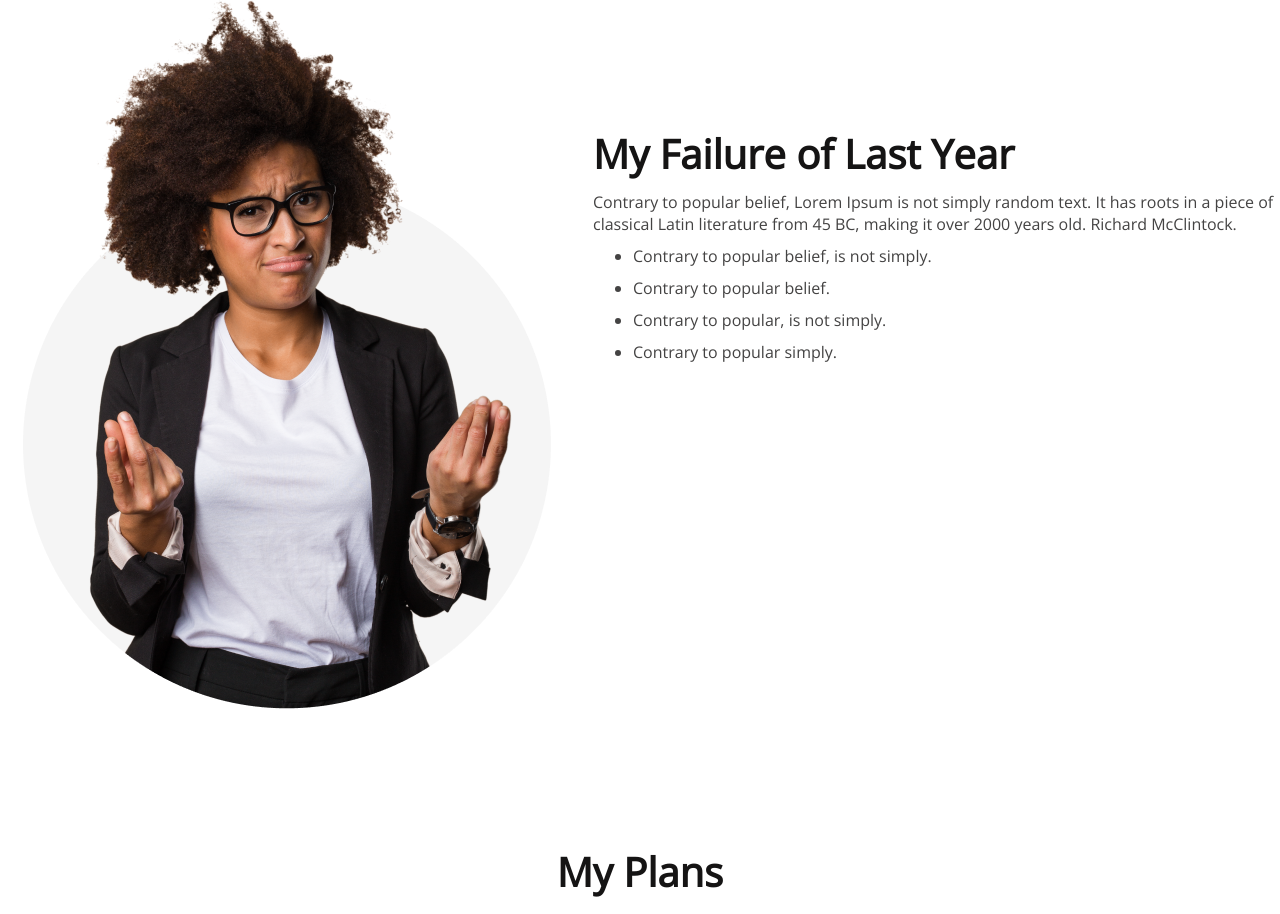
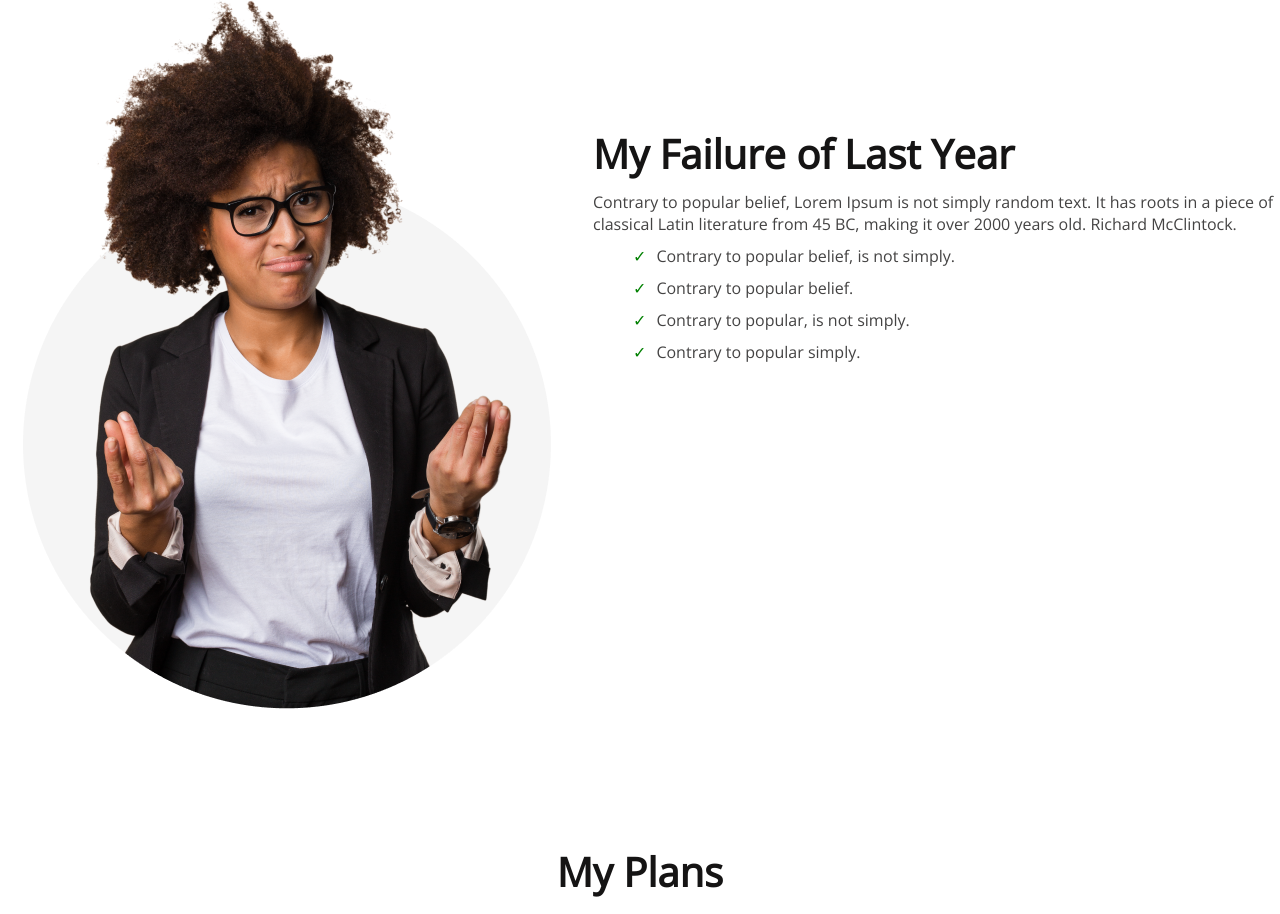
Before and after one commit to SayedBinHarun02/my-portfolio-m1, a plain HTML site: page index.html in a window 1280 px wide. Shown: the part 1246-2160 px from the top of the page. Drawn offline with nearby package versions, Linux system fonts and the light colour scheme.

Commit message:
complete

```diff
--- a/styles/style.css
+++ b/styles/style.css
@@ -30,6 +30,7 @@ body{
     font-size: 65px;
     color: #151414;
     margin-bottom: 24px;
+    align-items: right;
 }
 .banner-description{
     color: #444343;
@@ -67,7 +68,14 @@ margin-bottom: 10px;
 }
 .failure-list{
     margin-bottom: 10px;
+    list-style: none;
 }
+
+ul li:before {
+    content: '✓';
+    color: green;
+    padding-right: 10px;
+  }
 .fl-img{
     margin-top: 200px ;
 
@@ -108,7 +116,7 @@ margin-bottom: 40px;
 
 /* Positive Mindset */
 .mindset{
-    background-image: url("../images/watch.png"), url("../images/gradient3.png");
+    background-image:  url("../images/gradient3.png");
     background-repeat: no-repeat;
     margin: 150px 230px 150px 350px;
     width: 1140px;
```
Also changed, not shown: 1 other file.
